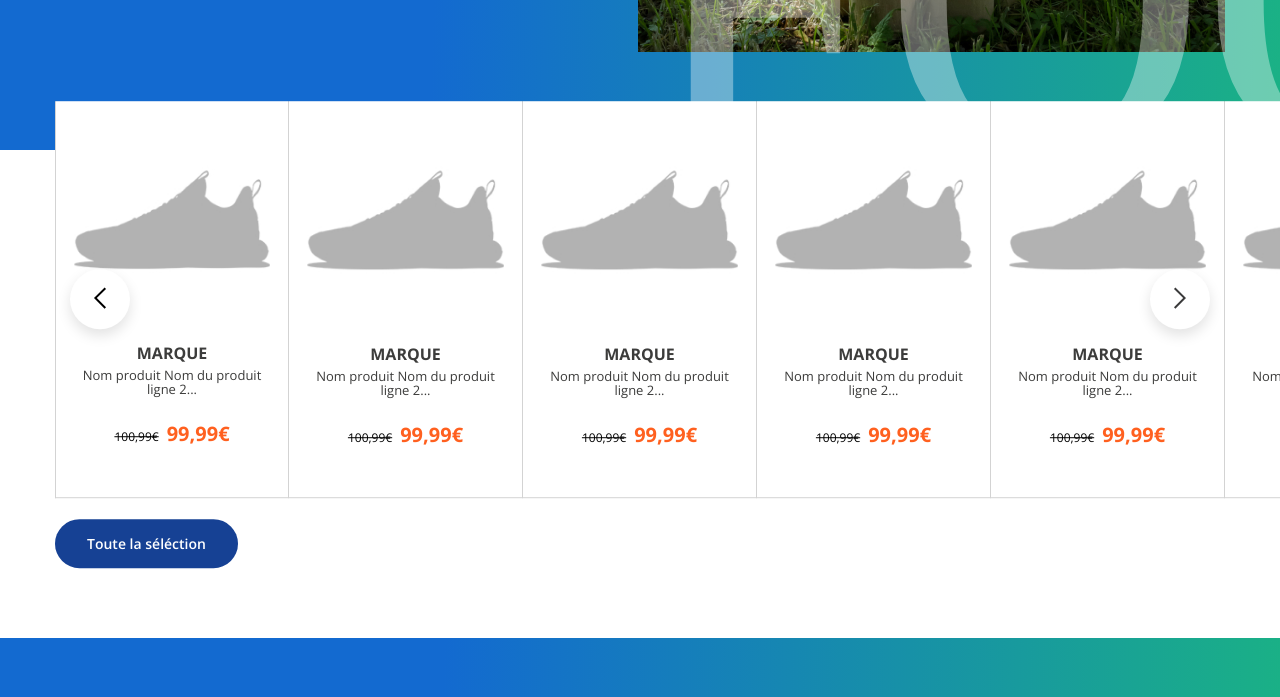
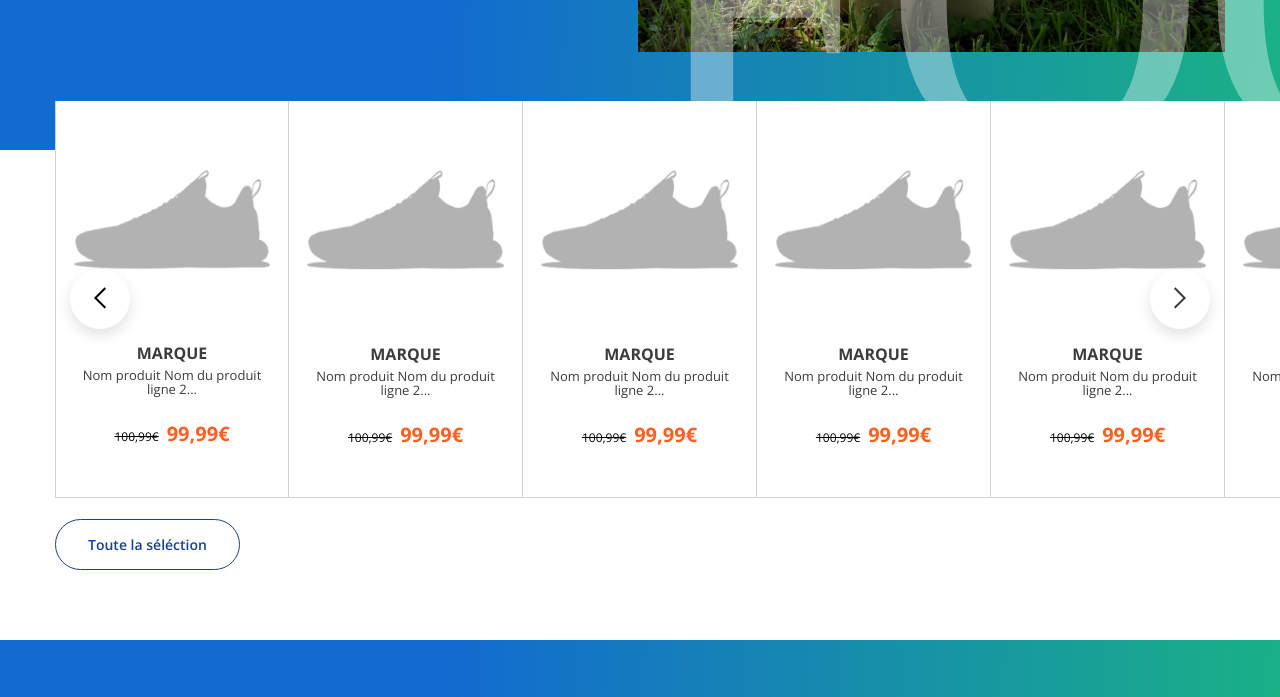
Before and after one commit to mista78/intersport, a website: page index.html in a window 1280 px wide. Shown: the part 1287-1984 px from the top of the page. Drawn offline with nearby package versions, Linux system fonts and the light colour scheme; a web font is replaced by a local one.

Commit message:
Color cta productgrid descktop

```diff
--- a/assets/src/sass/Components/_productgrid.scss
+++ b/assets/src/sass/Components/_productgrid.scss
@@ -150,6 +150,12 @@
                 padding: 15px 32px;
                 border-radius: 26px;
                 display: inline-block;
+
+                @include media-break-up(768) {
+                    color: #164194;
+                    background: #fff;
+                    border: 1px solid #164194;
+                }
             }
         }
     }
```
Also changed, not shown: assets/dist/css/app.min.css.
